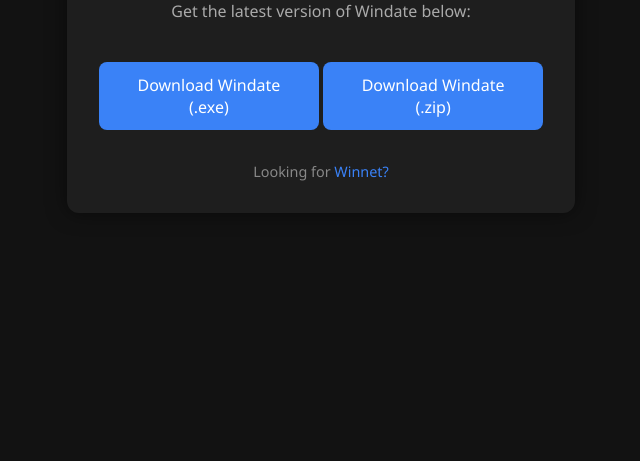
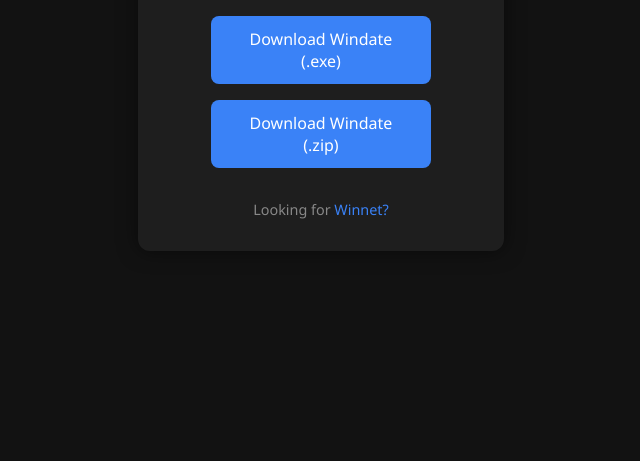
Before and after one commit to bit-flows/windate, a plain HTML site: page index.html in a window 1280 px wide. Shown: the part 339-800 px from the top of the page, without its empty margins (319-959 px from the left). Drawn offline with Linux system fonts and the light colour scheme.

Commit message:
Button ordering update

```diff
--- a/index.html
+++ b/index.html
@@ -11,9 +11,10 @@
     <h1>Download Windate</h1>
     <p class="description">Get the latest version of Windate below:</p>
 
-    <a href="content/windate.exe" class="download-btn" download>Download Windate (.exe)</a>
-
-    <a href="content/windate.zip" class="download-btn secondary" download>Download Windate (.zip)</a>
+    <div class="button-group">
+      <a href="content/windate.exe" class="download-btn" download>Download Windate (.exe)</a>
+      <a href="content/windate.zip" class="download-btn" download>Download Windate (.zip)</a>
+    </div>
 
     <p class="small-link">
       Looking for <a href="content/winnet.exe" download>Winnet?</a>
--- a/style.css
+++ b/style.css
@@ -34,8 +34,16 @@
   color: #aaaaaa;
 }
 
+.button-group {
+  display: flex;
+  flex-direction: column;
+  align-items: center;
+  gap: 1rem;
+  margin-bottom: 2rem;
+}
+
 .download-btn {
-  display: inline-block;
+  display: block;
   padding: 0.75rem 1.5rem;
   font-size: 1rem;
   color: #ffffff;
@@ -44,8 +52,8 @@
   border-radius: 8px;
   text-decoration: none;
   transition: background-color 0.3s ease;
-  margin: 0.5rem 0;
   width: 220px;
+  text-align: center;
 }
 
 .download-btn:hover {
```
